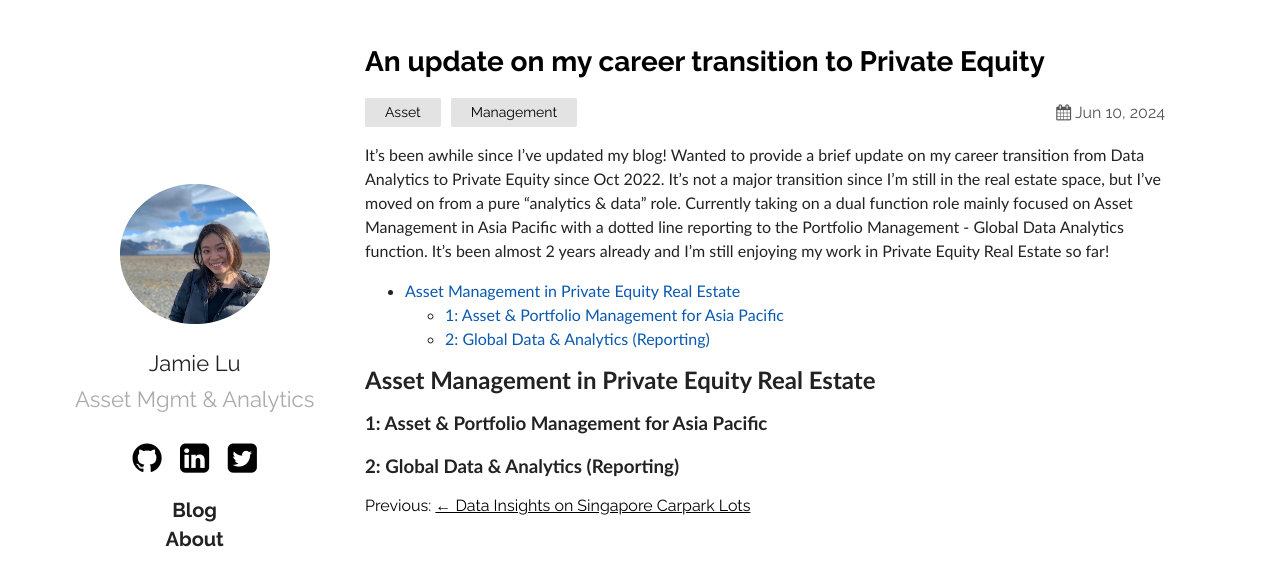
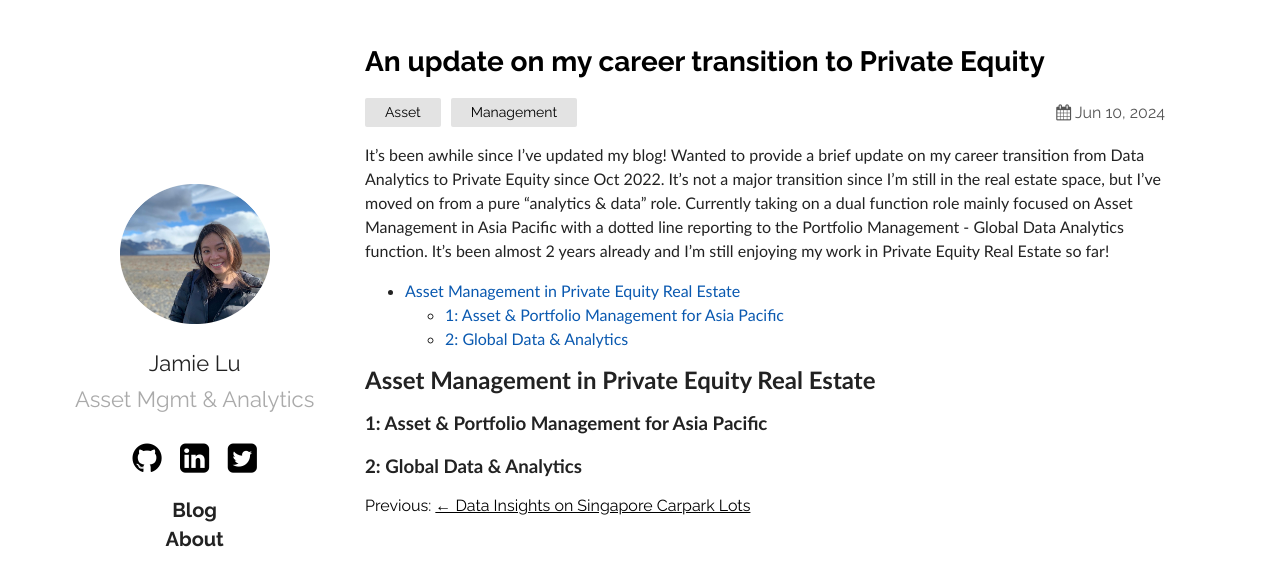
Before and after one commit to jamieqianhui/jamieqianhui.github.io, a Jekyll site: the page built from _posts/2024-06-11-An-update-of-my-career-transition-to-private-equity.markdown, in a window 1280 px wide. Shown: the top 586 px of the page. Built offline with Jekyll 4.4.1, drawn with Linux system fonts in a browser that asks for light colours.

Commit message:
Update 2024-06-11-An-update-of-my-career-transition-to-private-equity.markdown

```diff
--- a/_posts/2024-06-11-An-update-of-my-career-transition-to-private-equity.markdown
+++ b/_posts/2024-06-11-An-update-of-my-career-transition-to-private-equity.markdown
@@ -17,4 +17,4 @@ It's been awhile since I've updated my blog! Wanted to provide a brief update on
 ### 1: Asset & Portfolio Management for Asia Pacific
 
 
-### 2: Global Data & Analytics (Reporting)
+### 2: Global Data & Analytics
```
